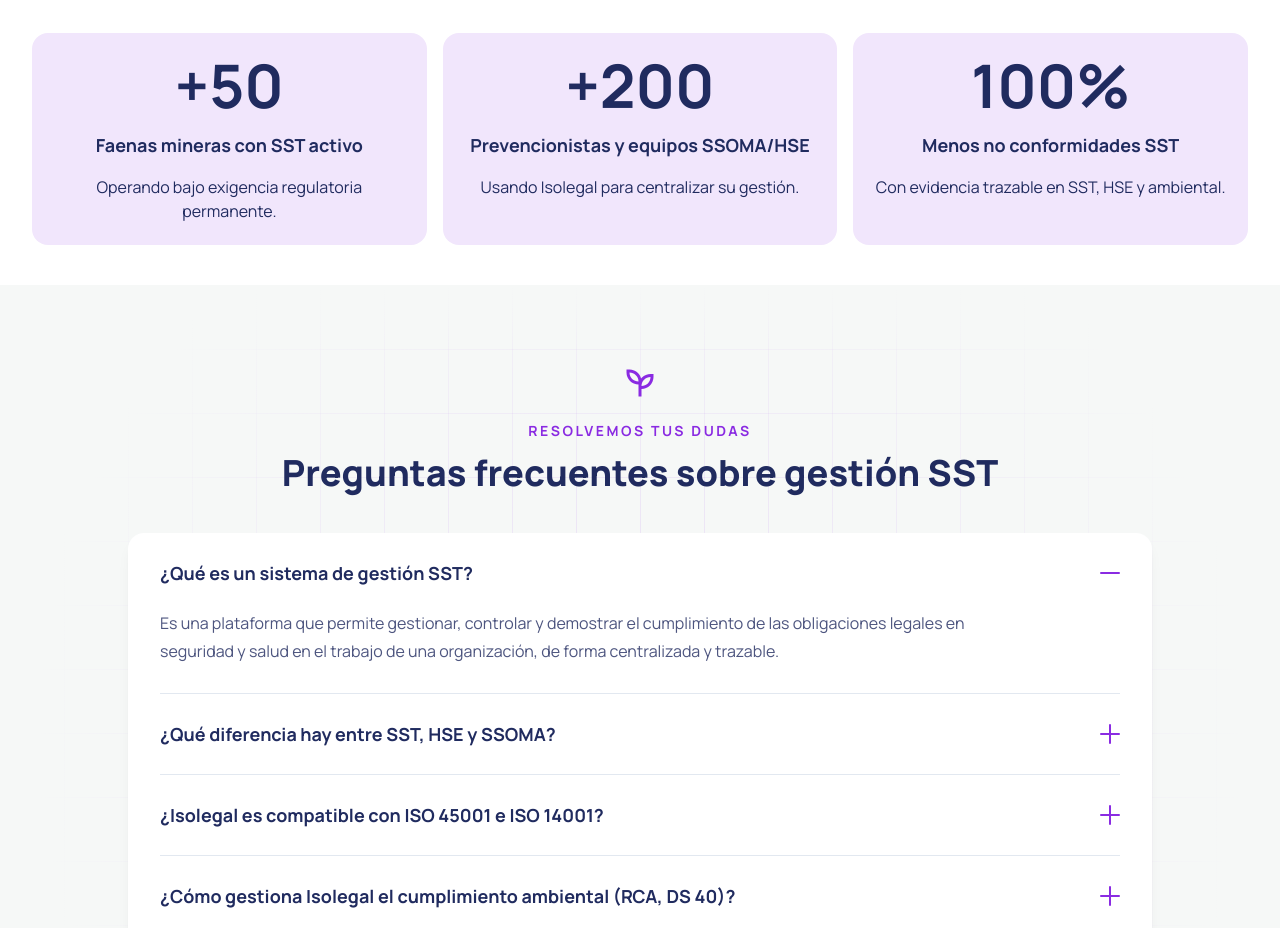
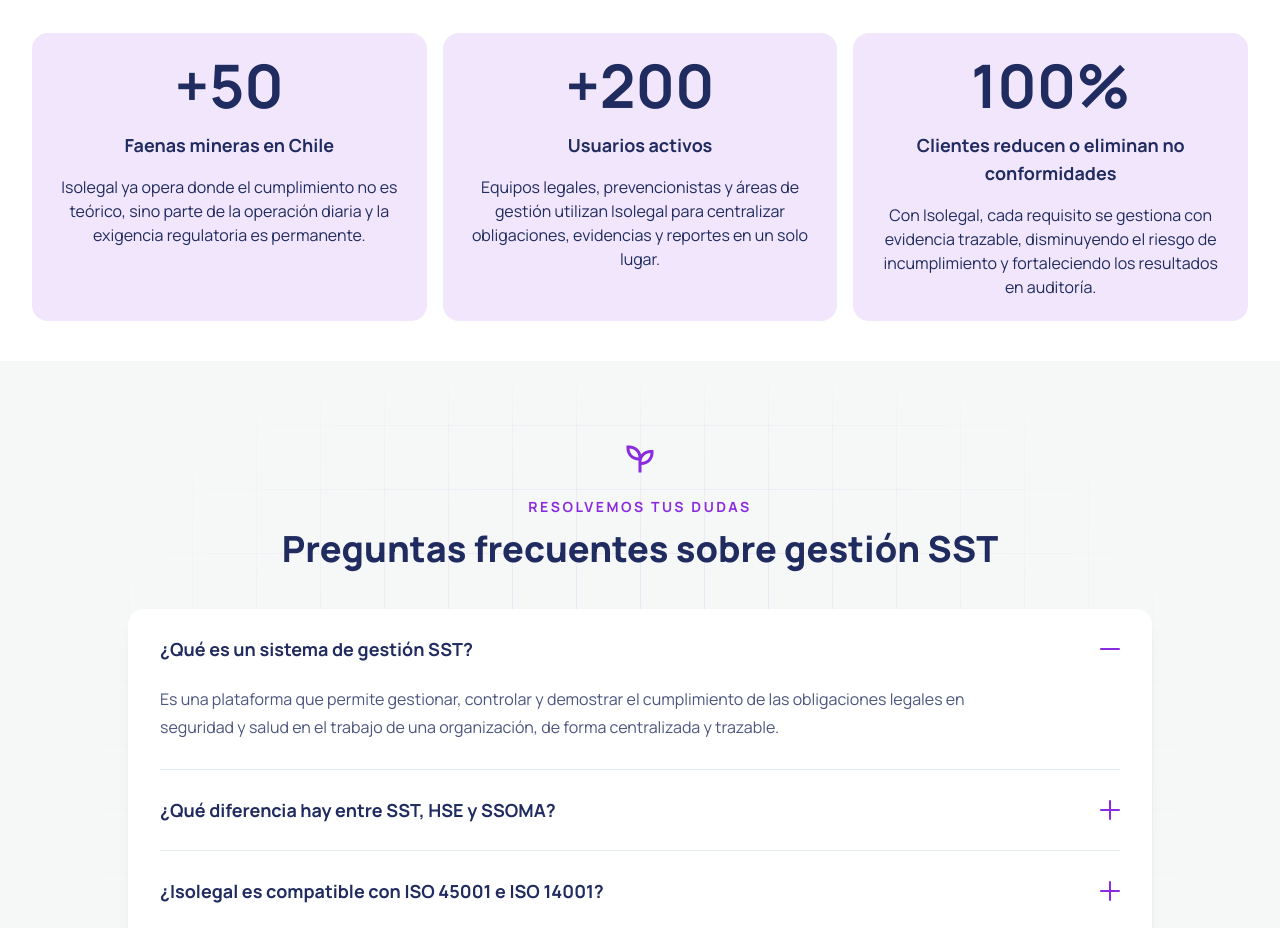
Before and after one commit to sokkay/isolegal-web-comercial, a Next.js app: page /areas/sst in a window 1280 px wide. Shown: the part 3880-4808 px from the top of the page. Built offline with nearby package versions, Linux system fonts and the light colour scheme; no server answers.

Commit message:
fix(sst): alinear métricas con los textos del PDF

```diff
--- a/sections/sst-landing/SstMetrics.tsx
+++ b/sections/sst-landing/SstMetrics.tsx
@@ -4,20 +4,23 @@ const proofPoints: IsolegalRoiItem[] = [
   {
     number: 50,
     type: "number",
-    title: "Faenas mineras con SST activo",
-    description: "Operando bajo exigencia regulatoria permanente.",
+    title: "Faenas mineras en Chile",
+    description:
+      "Isolegal ya opera donde el cumplimiento no es teórico, sino parte de la operación diaria y la exigencia regulatoria es permanente.",
   },
   {
     number: 200,
     type: "number",
-    title: "Prevencionistas y equipos SSOMA/HSE",
-    description: "Usando Isolegal para centralizar su gestión.",
+    title: "Usuarios activos",
+    description:
+      "Equipos legales, prevencionistas y áreas de gestión utilizan Isolegal para centralizar obligaciones, evidencias y reportes en un solo lugar.",
   },
   {
     number: 100,
     type: "porcentaje",
-    title: "Menos no conformidades SST",
-    description: "Con evidencia trazable en SST, HSE y ambiental.",
+    title: "Clientes reducen o eliminan no conformidades",
+    description:
+      "Con Isolegal, cada requisito se gestiona con evidencia trazable, disminuyendo el riesgo de incumplimiento y fortaleciendo los resultados en auditoría.",
   },
 ];
 
```
